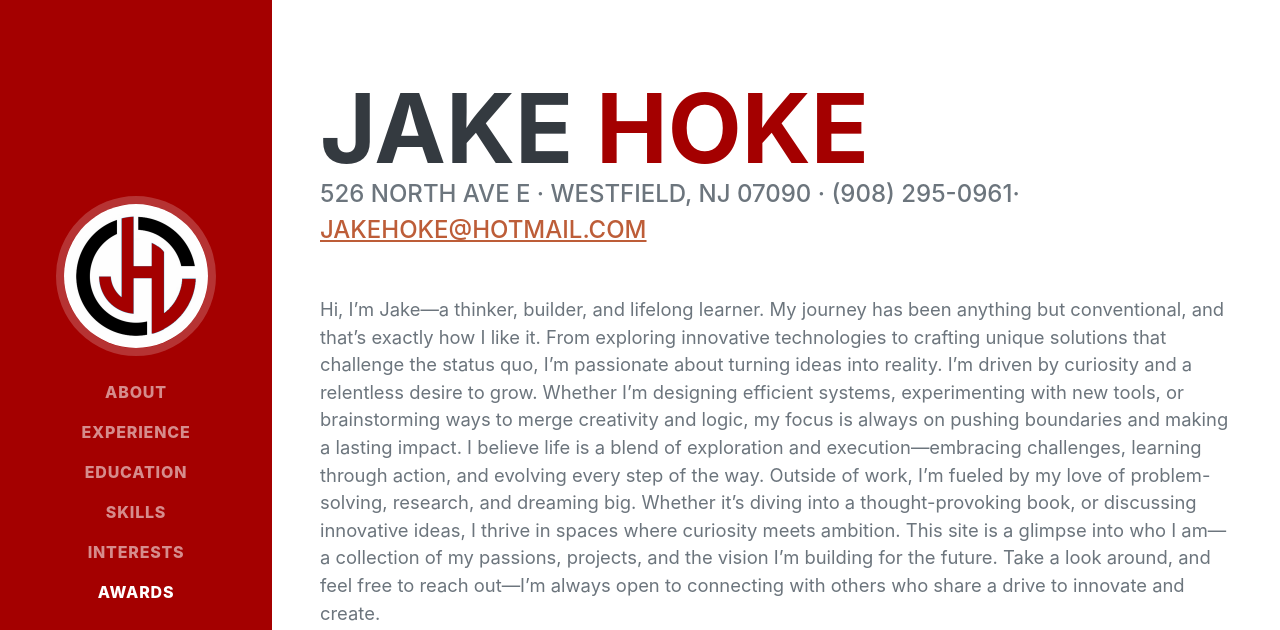
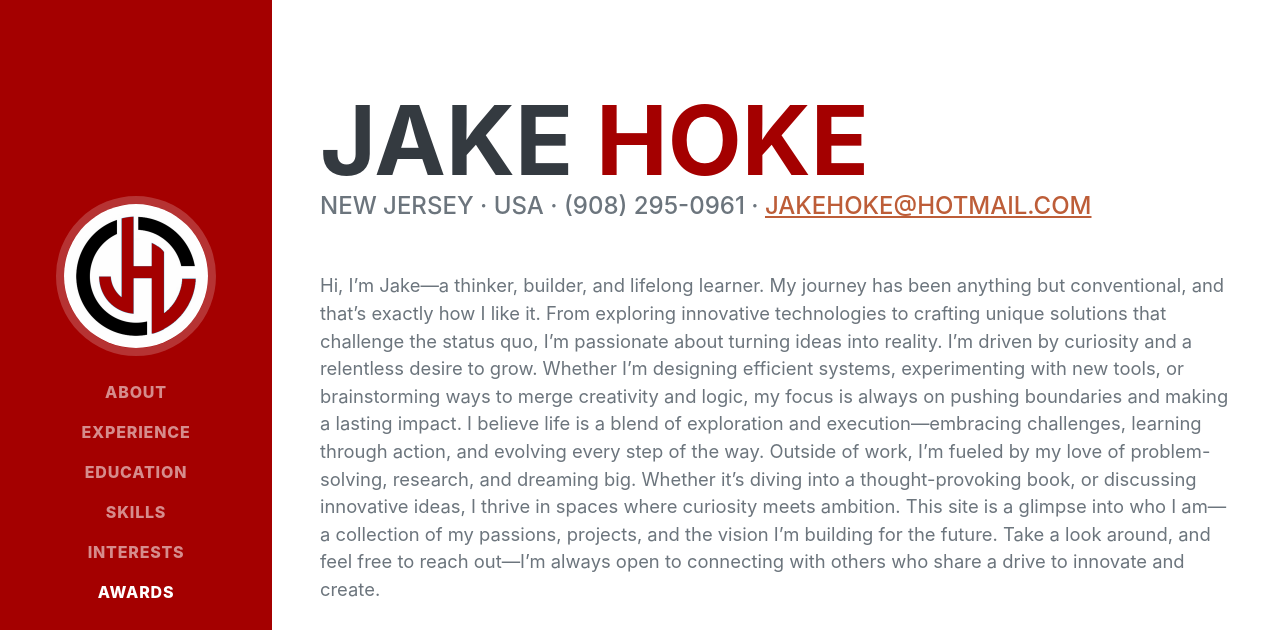
Before and after one commit to OptionsApp/jakehoke, a website: page docs/index.html in a window 1280 px wide. Shown: the top 630 px of the page. Drawn offline with nearby package versions, Linux system fonts and the light colour scheme; a web font is replaced by a local one.

Commit message:
Update index.html

```diff
--- a/docs/index.html
+++ b/docs/index.html
@@ -46,7 +46,7 @@
                         <span class="text-primary">Hoke</span>
                     </h1>
                     <div class="subheading mb-5">
-                        526 North Ave E · Westfield, NJ 07090 · (908) 295-0961·
+                        New Jersey · USA · (908) 295-0961 ·
                         <a href="mailto:jakehoke@hotmail.com">jakehoke@hotmail.com</a>
                     </div>
                     <p class="lead mb-5">Hi, I’m Jake—a thinker, builder, and lifelong learner. My journey has been anything but conventional, and that’s exactly how I like it. From exploring innovative technologies to crafting unique solutions that challenge the status quo, I’m passionate about turning ideas into reality.
```
